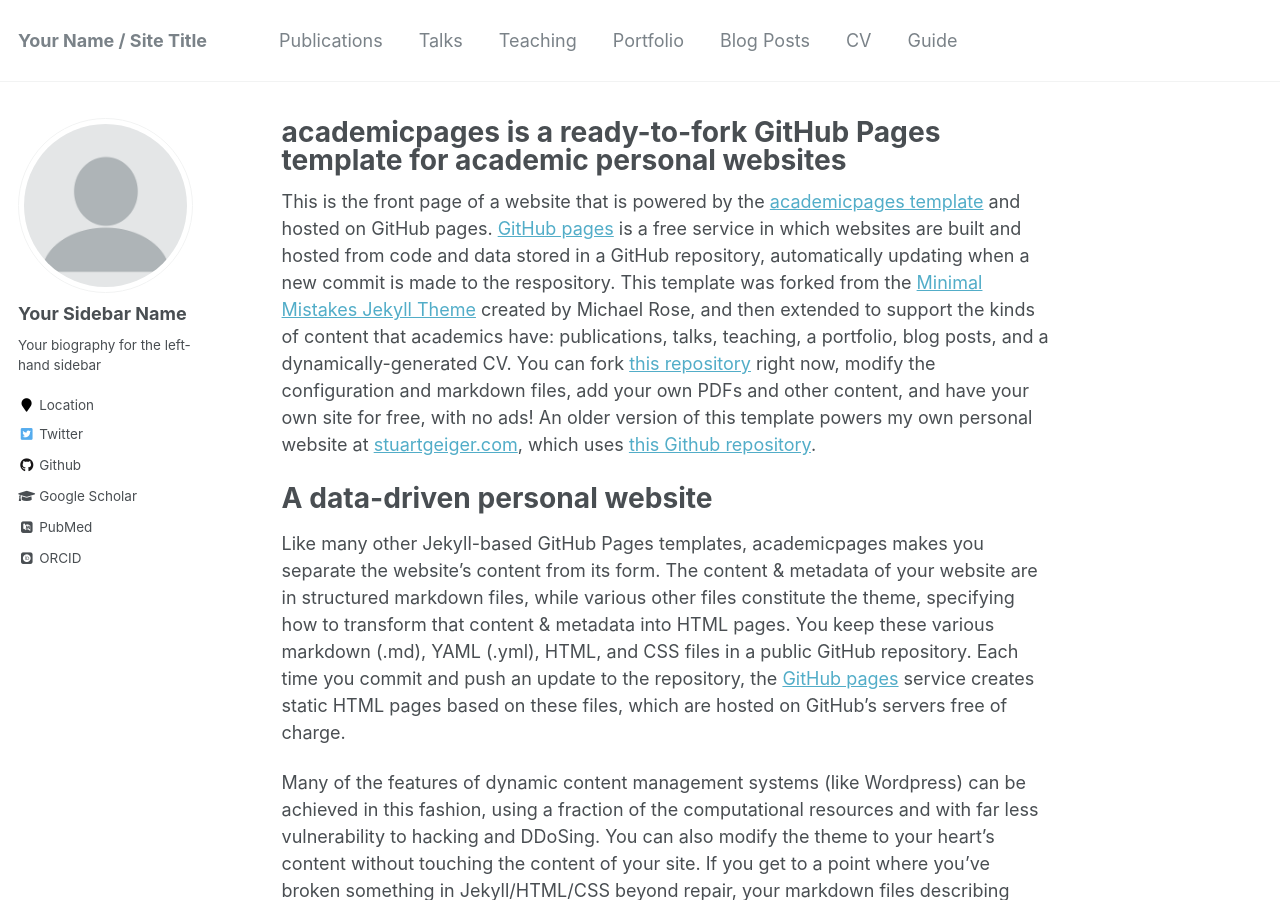
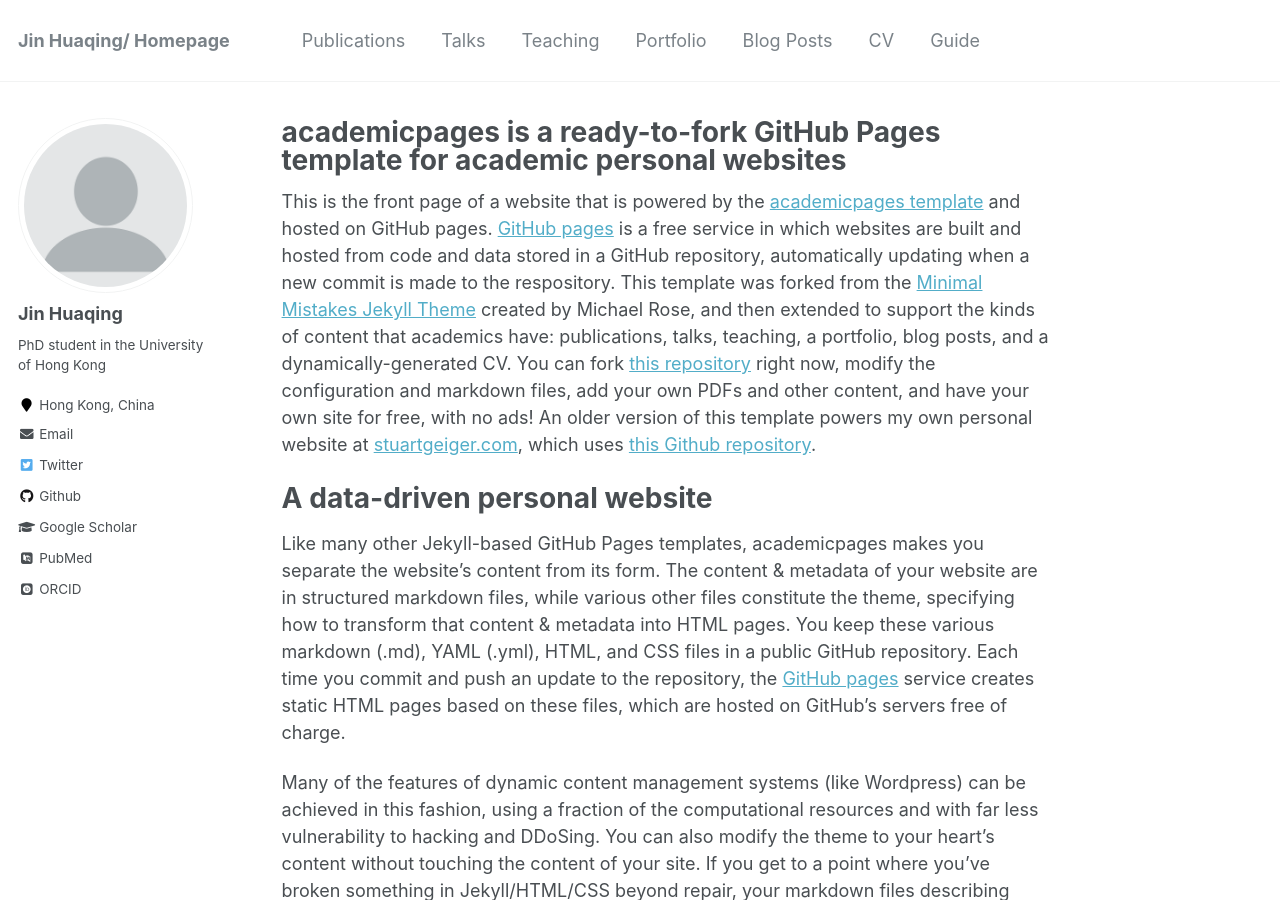
Before and after one commit to JINhuaqing/jinhuaqing.github.io, a Jekyll site: the page built from _pages/about.md, in a window 1280 px wide and 900 px high. Built offline with Jekyll 4.4.1, drawn with Linux system fonts in a browser that asks for light colours; some web fonts are replaced; some of the changed text lies outside the part shown.

Commit message:
update the homepage

```diff
--- a/_config.yml
+++ b/_config.yml
@@ -7,11 +7,11 @@
 
 # Site Settings
 locale                   : "en-US"
-title                    : "Your Name / Site Title"
+title                    : "Jin Huaqing/ Homepage"
 title_separator          : "-"
-name                     : &name "Your Name"
+name                     : &name "Jin Huaqing"
 description              : &description "personal description"
-url                      : https://academicpages.github.io # the base hostname & protocol for your site e.g. "https://mmistakes.github.io"
+url                      : https://jinhuaqing.github.io # the base hostname & protocol for your site e.g. "https://mmistakes.github.io"
 baseurl                  : "" # the subpath of your site, e.g. "/blog"
 repository               : "academicpages/academicpages.github.io"
 teaser                   :  # filename of teaser fallback teaser image placed in /images/, .e.g. "500x300.png"
@@ -80,14 +80,14 @@
 
 # Site Author
 author:
-  name             : "Your Sidebar Name"
+  name             : "Jin Huaqing"
   avatar           : "profile.png"
-  bio              : "Your biography for the left-hand sidebar"
-  location         : "Location"
+  bio              : "PhD student in the University of Hong Kong"
+  location         : "Hong Kong, China"
   employer         :
   pubmed           : "https://www.ncbi.nlm.nih.gov/pubmed/?term=john+snow"
   googlescholar    : "http://yourfullgooglescholarurl.com"
-  email            :
+  email            : "jinhuaqing@hku.hk"
   researchgate     :  # example: "https://www.researchgate.net/profile/yourprofile"
   uri              :
   bitbucket        :
```
